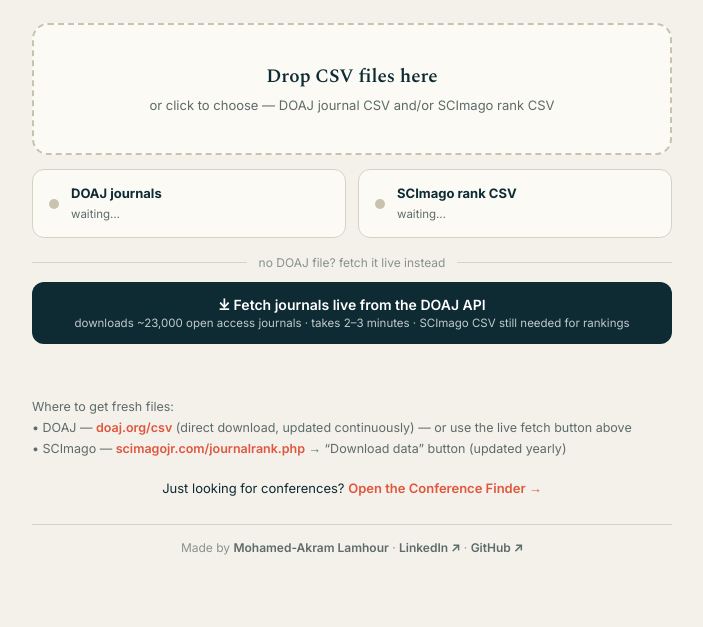
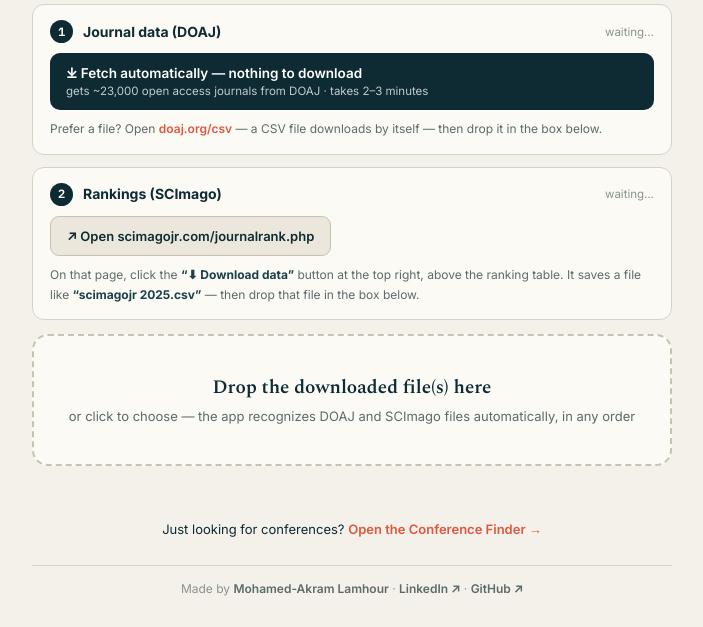
Before and after one commit to Lamhour-Mohamed-Akram/Diamond-OA-Journal-Finder, a plain HTML site: page index.html in a window 1280 px wide. Shown: the part 195-822 px from the top of the page, without its empty margins (288-991 px from the left). Before the commit the page ends 800 px from the top, so only its background shows below. Drawn offline with nearby package versions, Linux system fonts and the light colour scheme.

Commit message:
Redesign start screen as guided numbered steps with explicit download instructions

```diff
--- a/index.html
+++ b/index.html
@@ -38,16 +38,23 @@
 .dropzone .big{font-family:Spectral,serif;font-size:19px;font-weight:600;margin-bottom:6px}
 .dropzone .sub{color:var(--muted);font-size:13px}
 .dropzone input{display:none}
-.slots{display:grid;grid-template-columns:1fr 1fr;gap:12px;margin-top:14px}
-.slot{background:var(--card);border:1px solid var(--line);border-radius:12px;padding:14px 16px;display:flex;gap:12px;align-items:center}
-.slot .led{width:10px;height:10px;border-radius:50%;background:var(--line-2);flex:none}
-.slot.ok .led{background:var(--sea)}
-.slot b{display:block;font-size:13px}
-.slot span{font-size:11.5px;color:var(--muted)}
-.slot.ok span{color:var(--sea);font-weight:500}
-.orsep{display:flex;align-items:center;gap:12px;color:var(--muted-2);font-size:12px;margin:16px 0 10px}
-.orsep::before,.orsep::after{content:"";flex:1;height:1px;background:var(--line)}
-.apibtn{width:100%;background:var(--ink);color:#fff;border:0;border-radius:12px;padding:14px 18px;font-size:14px;font-weight:600;cursor:pointer;font-family:inherit;transition:.15s}
+.steps{display:flex;flex-direction:column;gap:12px;margin-bottom:14px}
+.step{background:var(--card);border:1px solid var(--line);border-radius:12px;padding:15px 17px;transition:.15s}
+.step.ok{border-color:#9fccb8;background:#F4FAF7}
+.step-head{display:flex;align-items:center;gap:10px;margin-bottom:10px}
+.stepnum{width:23px;height:23px;border-radius:50%;background:var(--ink);color:#fff;font-family:"IBM Plex Mono",monospace;font-weight:600;font-size:12px;display:flex;align-items:center;justify-content:center;flex:none}
+.step.ok .stepnum{background:var(--sea)}
+.step-head b{font-size:14px}
+.sstat{margin-left:auto;font-size:11.5px;color:var(--muted-2);text-align:right}
+.step.ok .sstat{color:var(--sea);font-weight:600}
+.step.ok .sstat::before{content:"✓ "}
+.linkbtn{display:inline-block;background:var(--paper-2);border:1px solid var(--line-2);border-radius:9px;padding:10px 16px;font-size:13px;font-weight:600;text-decoration:none;color:var(--ink);transition:.12s}
+.linkbtn:hover{border-color:var(--coral);color:var(--coral)}
+.alt{font-size:12px;color:var(--muted);line-height:1.6;margin-top:9px}
+.alt a{color:var(--coral);font-weight:600;text-decoration:none}
+.alt a:hover{text-decoration:underline}
+.alt b{color:var(--ink-2)}
+.apibtn{width:100%;background:var(--ink);color:#fff;border:0;border-radius:10px;padding:12px 16px;font-size:13.5px;font-weight:600;cursor:pointer;font-family:inherit;transition:.15s;text-align:left}
 .apibtn:hover{background:var(--ink-2)}
 .apibtn:disabled{background:var(--muted-2);cursor:default}
 .apibtn small{display:block;font-weight:400;font-size:11.5px;opacity:.75;margin-top:3px}
@@ -211,31 +218,31 @@
     <h1>Open Access Journal Finder</h1>
     <p class="lead">Find open access journals — Diamond (100% free to publish) by default, or include APC journals with one click. Everything runs right here in your browser (nothing is uploaded anywhere) and the result is remembered for next time.</p>
 
+    <div class="steps">
+      <div class="step" id="slot-doaj">
+        <div class="step-head"><span class="stepnum">1</span><b>Journal data (DOAJ)</b><span class="sstat" id="slot-doaj-s">waiting…</span></div>
+        <button class="apibtn" id="apiBtn">⤓ Fetch automatically — nothing to download<small>gets ~23,000 open access journals from DOAJ · takes 2–3 minutes</small></button>
+        <div class="alt">Prefer a file? Open <a href="https://doaj.org/csv" target="_blank" rel="noopener">doaj.org/csv</a> — a CSV file downloads by itself — then drop it in the box below.</div>
+      </div>
+
+      <div class="step" id="slot-sci">
+        <div class="step-head"><span class="stepnum">2</span><b>Rankings (SCImago)</b><span class="sstat" id="slot-sci-s">waiting…</span></div>
+        <a class="linkbtn" href="https://www.scimagojr.com/journalrank.php" target="_blank" rel="noopener">↗ Open scimagojr.com/journalrank.php</a>
+        <div class="alt">On that page, click the <b>“⬇ Download data”</b> button at the top right, above the ranking table. It saves a file like <b>“scimagojr 2025.csv”</b> — then drop that file in the box below.</div>
+      </div>
+    </div>
+
     <label class="dropzone" id="dz">
       <input type="file" id="fileInput" multiple accept=".csv">
-      <div class="big">Drop CSV files here</div>
-      <div class="sub">or click to choose — DOAJ journal CSV and/or SCImago rank CSV</div>
+      <div class="big">Drop the downloaded file(s) here</div>
+      <div class="sub">or click to choose — the app recognizes DOAJ and SCImago files automatically, in any order</div>
     </label>
-
-    <div class="slots">
-      <div class="slot" id="slot-doaj"><span class="led"></span><div><b>DOAJ journals</b><span id="slot-doaj-s">waiting…</span></div></div>
-      <div class="slot" id="slot-sci"><span class="led"></span><div><b>SCImago rank CSV</b><span id="slot-sci-s">waiting…</span></div></div>
-    </div>
-
-    <div class="orsep">no DOAJ file? fetch it live instead</div>
-    <button class="apibtn" id="apiBtn">⤓ Fetch journals live from the DOAJ API<small>downloads ~23,000 open access journals · takes 2–3 minutes · SCImago CSV still needed for rankings</small></button>
 
     <div class="status" id="status"></div>
 
     <div class="cache-note" id="cacheNote">
       Data from <b id="cacheDate"></b> is saved on this device.
       <button id="useCache">Open with saved data</button>
-    </div>
-
-    <div class="get-links">
-      Where to get fresh files:<br>
-      • DOAJ — <a href="https://doaj.org/csv" target="_blank" rel="noopener">doaj.org/csv</a> (direct download, updated continuously) — or use the live fetch button above<br>
-      • SCImago — <a href="https://www.scimagojr.com/journalrank.php" target="_blank" rel="noopener">scimagojr.com/journalrank.php</a> → “Download data” button (updated yearly)
     </div>
 
     <div class="conf-link">Just looking for conferences? <a id="confOnly">Open the Conference Finder →</a></div>
```
